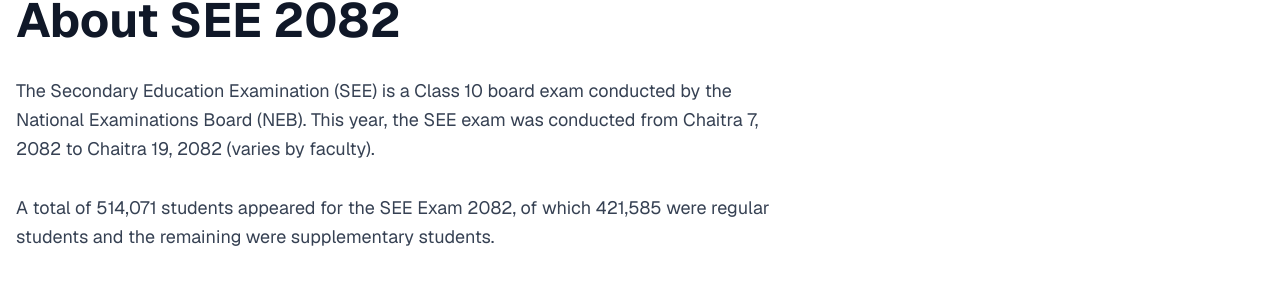
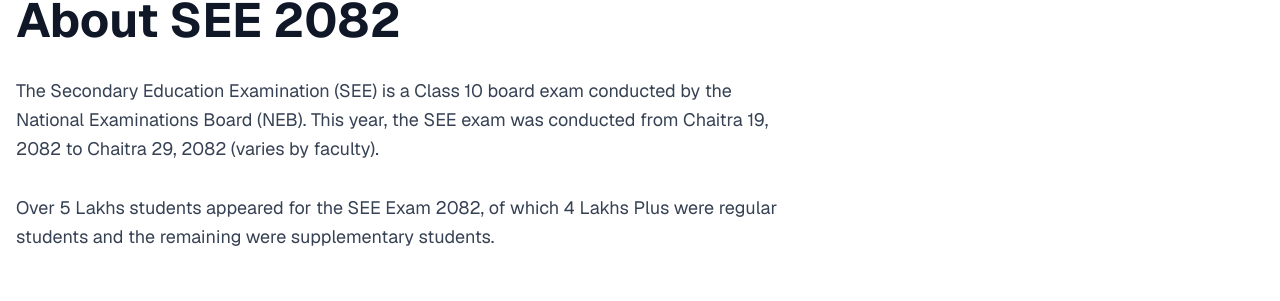
Before and after one commit to ronishdhakal/see, a Next.js app: page / in a window 1280 px wide. Shown: the part 559-860 px from the top of the page. Built offline with nearby package versions, Linux system fonts and the light colour scheme.

Commit message:
SEE Date Updated

```diff
--- a/src/app/components/result/ResultAbout.jsx
+++ b/src/app/components/result/ResultAbout.jsx
@@ -8,10 +8,10 @@ export default function ResultAbout() {
 
           <p className="text-lg text-gray-700 leading-relaxed max-w-3xl">
             The Secondary Education Examination (SEE) is a Class 10 board exam conducted by the National Examinations
-            Board (NEB). This year, the SEE exam was conducted from Chaitra 7, 2082 to Chaitra 19, 2082 (varies by
+            Board (NEB). This year, the SEE exam was conducted from Chaitra 19, 2082 to Chaitra 29, 2082 (varies by
             faculty).
             <br />
-            <br />A total of 514,071 students appeared for the SEE Exam 2082, of which 421,585 were regular students and
+            <br />Over 5 Lakhs students appeared for the SEE Exam 2082, of which 4 Lakhs Plus were regular students and
             the remaining were supplementary students.
           </p>
         </div>
```
